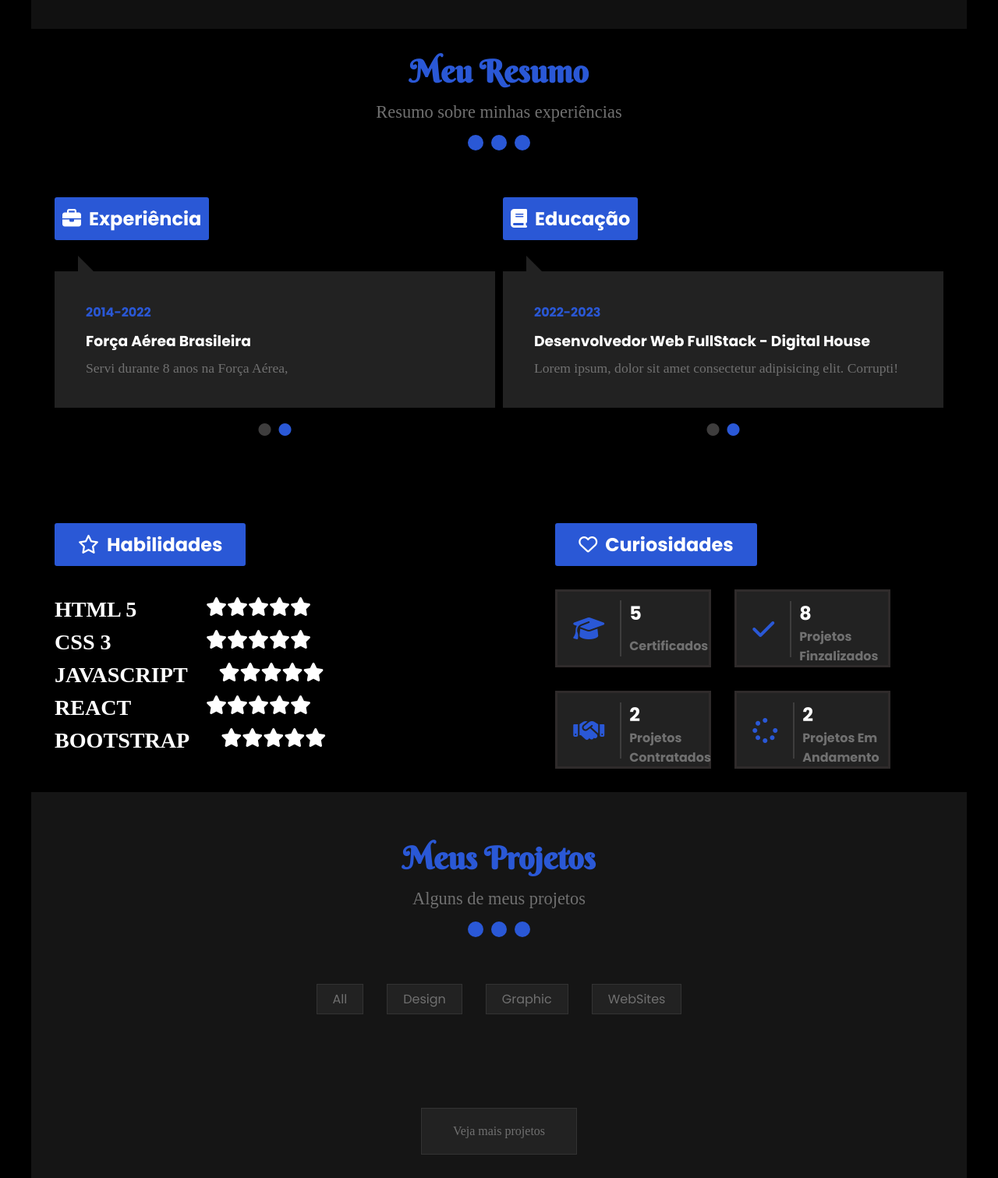
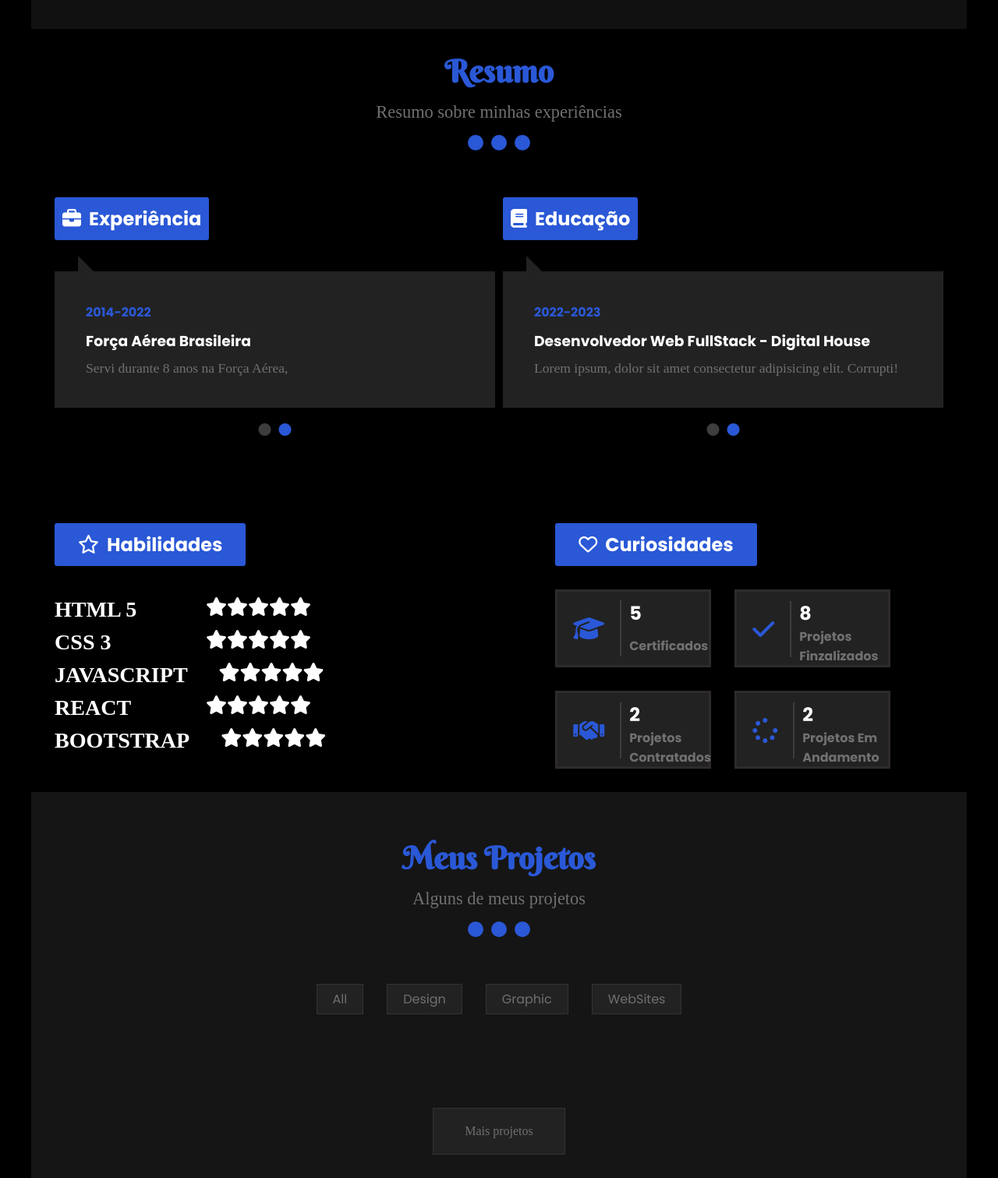
Before and after one commit to Wellyngton-Nascimento-Santos/site-portifolio, a website: page index.html in a window 1280 px wide. Shown: the part 1247-2758 px from the top of the page at 78% size. Drawn offline with Linux system fonts and the light colour scheme.

Commit message:
Alguns poucas alterações

```diff
--- a/index.html
+++ b/index.html
@@ -69,7 +69,7 @@
 
     <div class="my_resume">
         <div class="sobre_titulo">
-            <h1>Meu Resumo</h1>
+            <h1>Resumo</h1>
             <p>Resumo sobre minhas experiências</p>
             <div aria-label="Seção apenas de ilustração de botões">
                 <span></span>
@@ -221,7 +221,7 @@
                 <li id="website"><img src="img-projects/novidade-website.png" alt="Novidade em Breve"></li>
             </ul>
         </div>
-        <a href="#">Veja mais projetos</a>
+        <a href="#">Mais projetos</a>
     </section>
 
     <script src="script.js"></script>
--- a/script.js
+++ b/script.js
@@ -151,4 +151,4 @@ buttonGeral.forEach((item)=>{
             showLista(listaALL, "all");
         }
     })
-})
+});
--- a/style.css
+++ b/style.css
@@ -345,7 +345,7 @@ main .sobre {
     }
 }
 
-/*EXPERIENCIAS*/
+/* EXPERIENCIAS */
 
 .my_resume {
     color: white;
```
